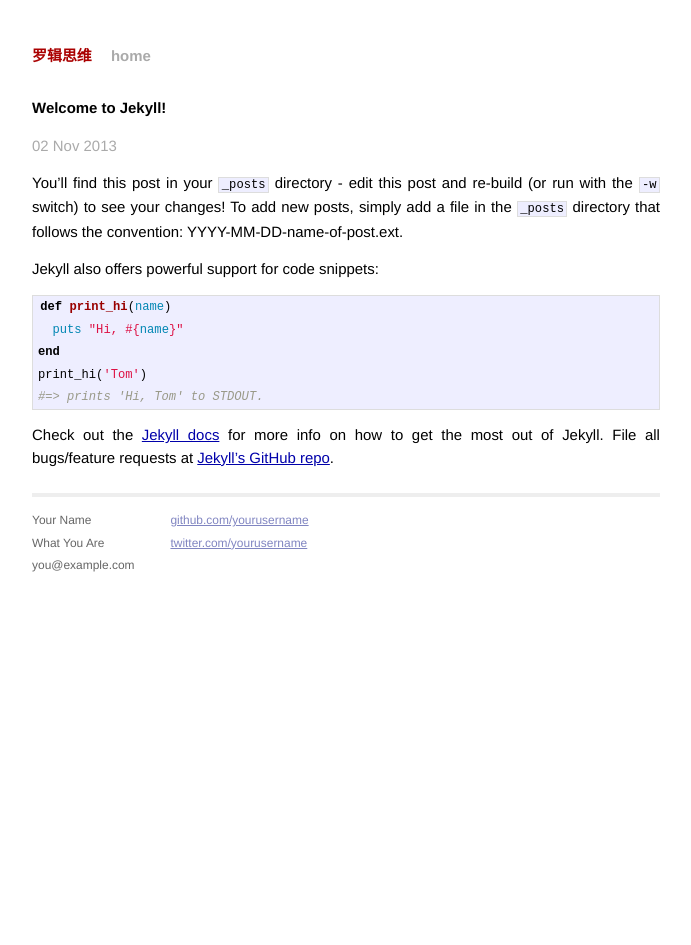
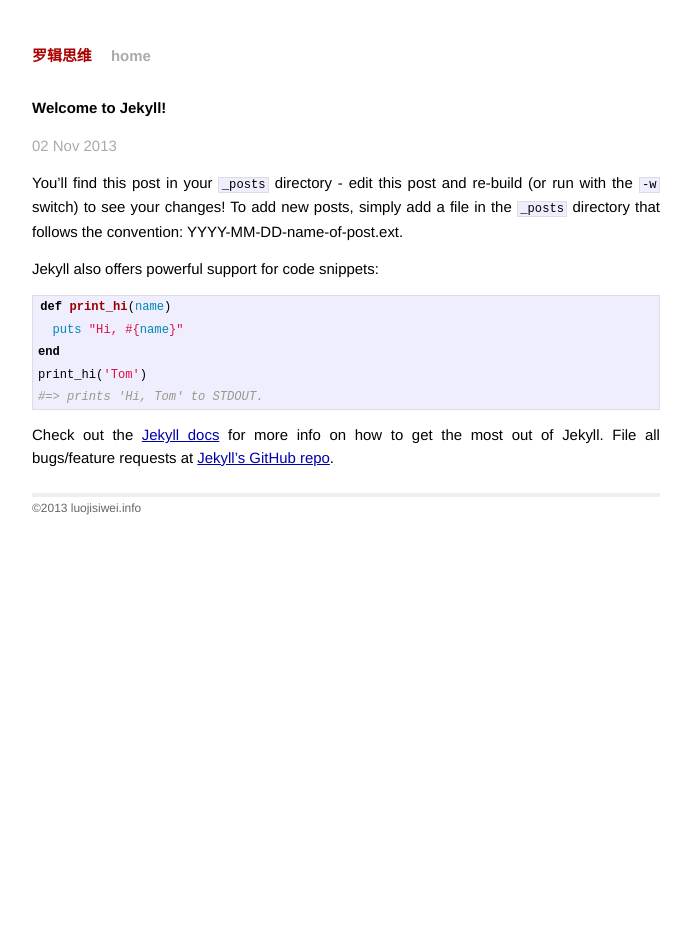
Before and after one commit to luojisiwei/luojisiwei.github.io, a Jekyll site: the page built from _posts/2013-11-02-welcome-to-jekyll.markdown, in a window 1280 px wide. Shown: the whole page, without its empty margins (294-985 px from the left). Built offline with Jekyll 4.4.1, drawn with Linux system fonts in a browser that asks for light colours; Markdown is read by kramdown in place of the engine named in the settings.

Commit message:
Update default.html

```diff
--- a/_layouts/default.html
+++ b/_layouts/default.html
@@ -24,19 +24,7 @@
           {{ content }}
 
           <div class="footer">
-            <div class="contact">
-              <p>
-                Your Name<br />
-                What You Are<br />
-                you@example.com
-              </p>
-            </div>
-            <div class="contact">
-              <p>
-                <a href="https://github.com/yourusername">github.com/yourusername</a><br />
-                <a href="https://twitter.com/yourusername">twitter.com/yourusername</a><br />
-              </p>
-            </div>
+                ©2013 luojisiwei.info
           </div>
         </div>
 
```
